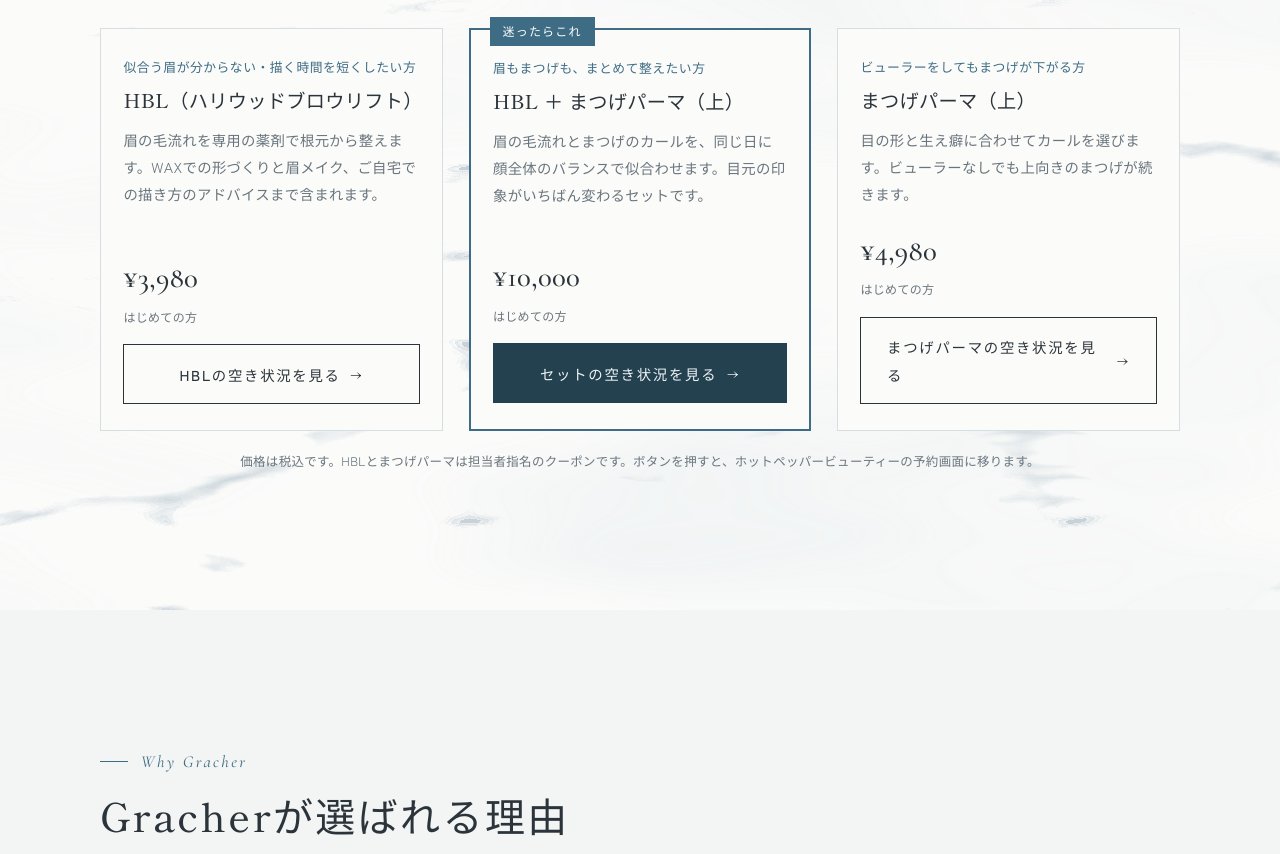
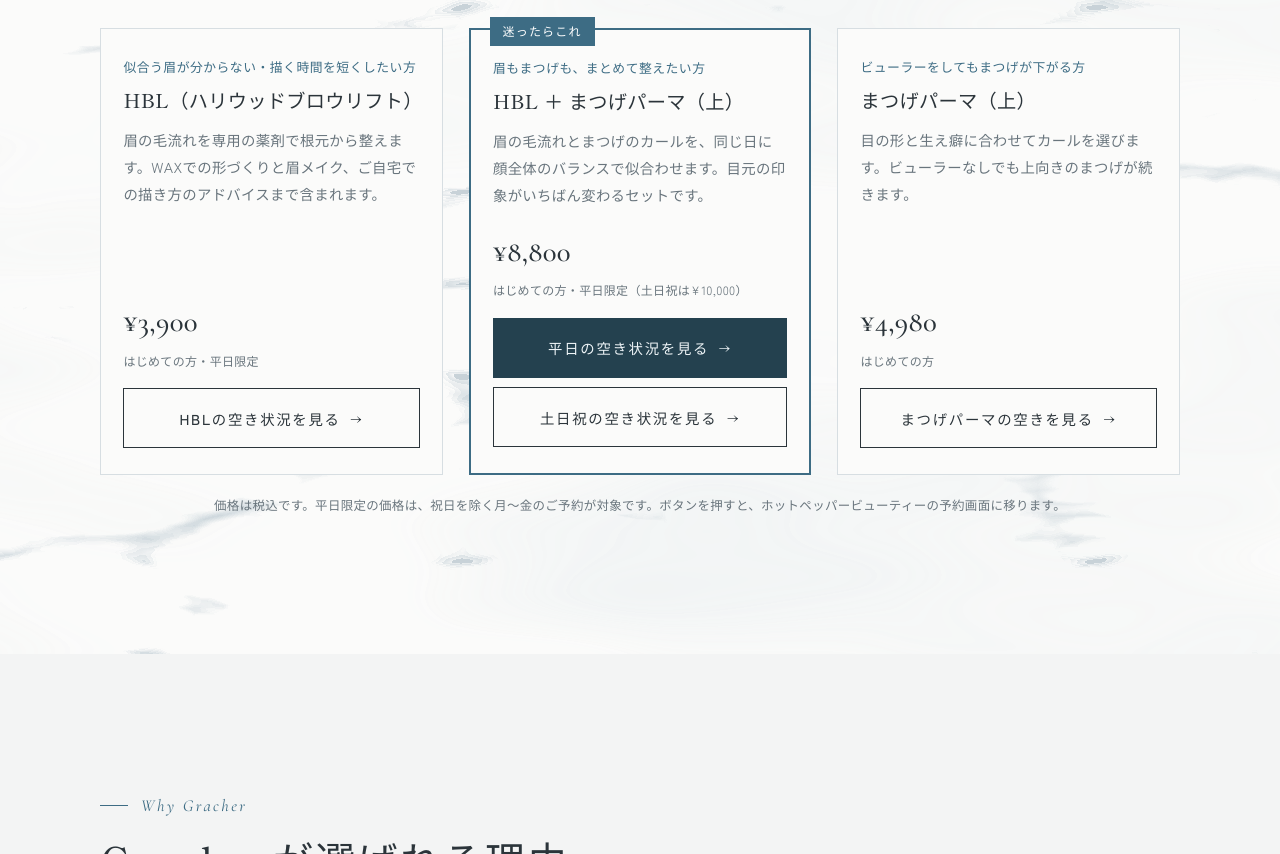
Before and after one commit to grachertenjin-dotcom/gracher-site, a plain HTML site: page lp/index.html in a window 1280 px wide. Shown: the part 2843-3697 px from the top of the page. Drawn offline with nearby package versions, Linux system fonts and the light colour scheme.

Commit message:
LPを反映後のクーポンに合わせる：HBL ¥3,900平日限定、平日セット¥8,800（土日祝¥10,000）
Co-Authored-By: Claude Opus 5.5 <noreply@anthropic.com>
Claude-Session: https://claude.ai/code/session_013XGZNiCMNcb8DAKjvcnpcU

```diff
--- a/lp/index.html
+++ b/lp/index.html
@@ -405,6 +405,7 @@ footer a{text-decoration:none}
 .choose .pr b{font-family:var(--latin);font-weight:500;font-size:1.8rem;color:var(--ink)}
 .choose .pr small{display:block;font-size:.75rem;color:var(--muted)}
 .choose .btn{justify-content:center}
+.choose .btn+.btn{margin-top:.6rem}
 .lp-access dl{margin-top:1.6rem}
 @media (max-width:860px){
   .lp-hero-grid{grid-template-columns:1fr;grid-template-areas:'head' 'photo' 'body'}
@@ -510,7 +511,7 @@ footer a{text-decoration:none}
         <p class="who">似合う眉が分からない・描く時間を短くしたい方</p>
         <h3>HBL（ハリウッドブロウリフト）</h3>
         <p>眉の毛流れを専用の薬剤で根元から整えます。WAXでの形づくりと眉メイク、ご自宅での描き方のアドバイスまで含まれます。</p>
-        <div class="pr"><b>¥3,980</b><small>はじめての方</small></div>
+        <div class="pr"><b>¥3,900</b><small>はじめての方・平日限定</small></div>
         <a class="btn line" href="https://beauty.hotpepper.jp/CSP/kr/reserve/?storeId=H000666628&amp;couponId=CP00000012942902&amp;add=0">HBLの空き状況を見る <span class="arr">→</span></a>
       </article>
       <article class="pick">
@@ -518,18 +519,19 @@ footer a{text-decoration:none}
         <p class="who">眉もまつげも、まとめて整えたい方</p>
         <h3>HBL ＋ まつげパーマ（上）</h3>
         <p>眉の毛流れとまつげのカールを、同じ日に顔全体のバランスで似合わせます。目元の印象がいちばん変わるセットです。</p>
-        <div class="pr"><b>¥10,000</b><small>はじめての方</small></div>
-        <a class="btn solid" href="https://beauty.hotpepper.jp/CSP/kr/reserve/?storeId=H000666628&amp;couponId=CP00000012951454&amp;add=0">セットの空き状況を見る <span class="arr">→</span></a>
+        <div class="pr"><b>¥8,800</b><small>はじめての方・平日限定（土日祝は¥10,000）</small></div>
+        <a class="btn solid" href="https://beauty.hotpepper.jp/CSP/kr/reserve/?storeId=H000666628&amp;couponId=CP00000013838297&amp;add=0">平日の空き状況を見る <span class="arr">→</span></a>
+        <a class="btn line" href="https://beauty.hotpepper.jp/CSP/kr/reserve/?storeId=H000666628&amp;couponId=CP00000012951454&amp;add=0">土日祝の空き状況を見る <span class="arr">→</span></a>
       </article>
       <article>
         <p class="who">ビューラーをしてもまつげが下がる方</p>
         <h3>まつげパーマ（上）</h3>
         <p>目の形と生え癖に合わせてカールを選びます。ビューラーなしでも上向きのまつげが続きます。</p>
         <div class="pr"><b>¥4,980</b><small>はじめての方</small></div>
-        <a class="btn line" href="https://beauty.hotpepper.jp/CSP/kr/reserve/?storeId=H000666628&amp;couponId=CP00000012839500&amp;add=0">まつげパーマの空き状況を見る <span class="arr">→</span></a>
+        <a class="btn line" href="https://beauty.hotpepper.jp/CSP/kr/reserve/?storeId=H000666628&amp;couponId=CP00000012839500&amp;add=0">まつげパーマの空きを見る <span class="arr">→</span></a>
       </article>
     </div>
-    <p class="note" style="text-align:center">価格は税込です。HBLとまつげパーマは担当者指名のクーポンです。ボタンを押すと、ホットペッパービューティーの予約画面に移ります。</p>
+    <p class="note" style="text-align:center">価格は税込です。平日限定の価格は、祝日を除く月〜金のご予約が対象です。ボタンを押すと、ホットペッパービューティーの予約画面に移ります。</p>
   </div>
 </section>
 
```
